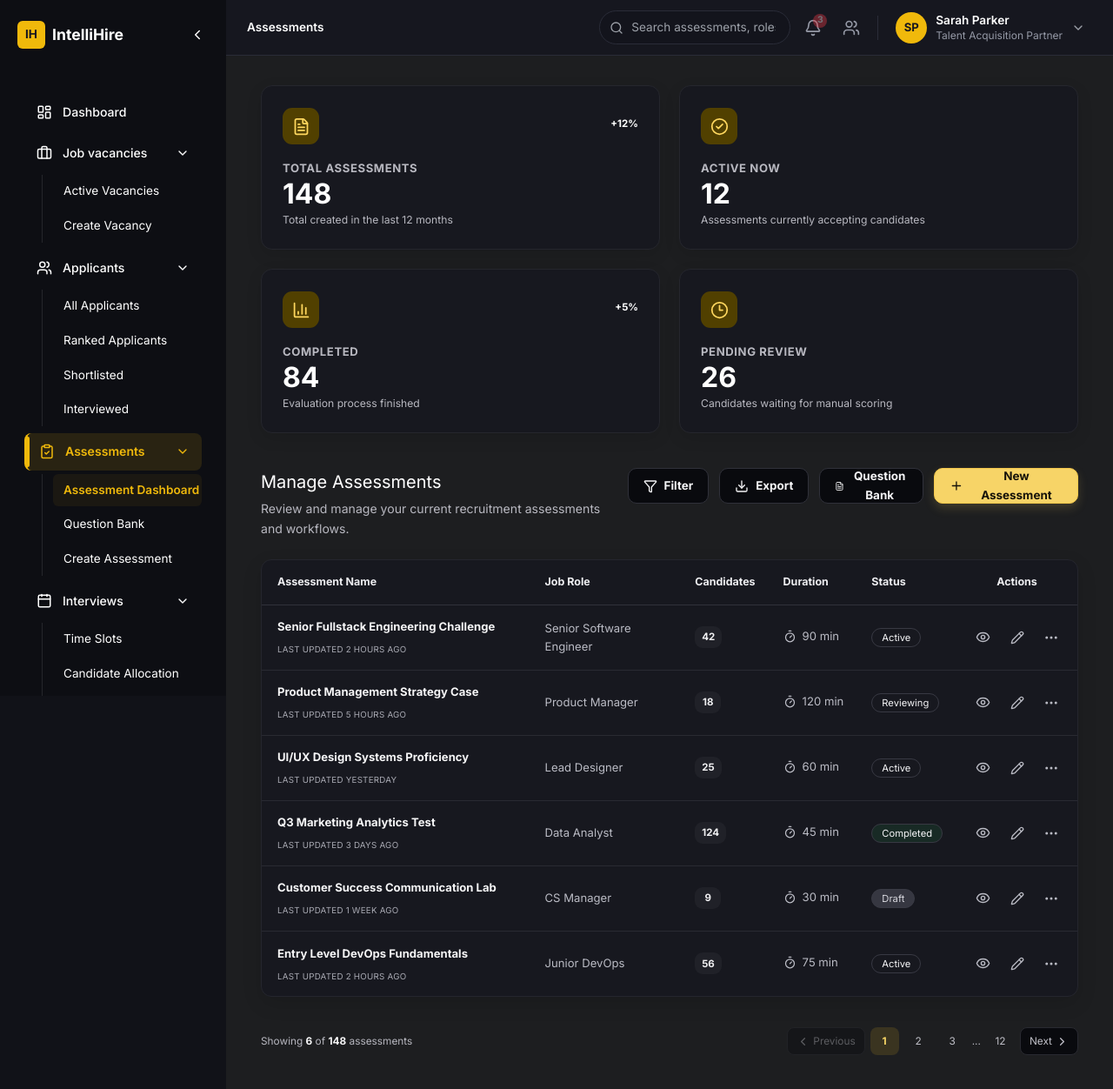
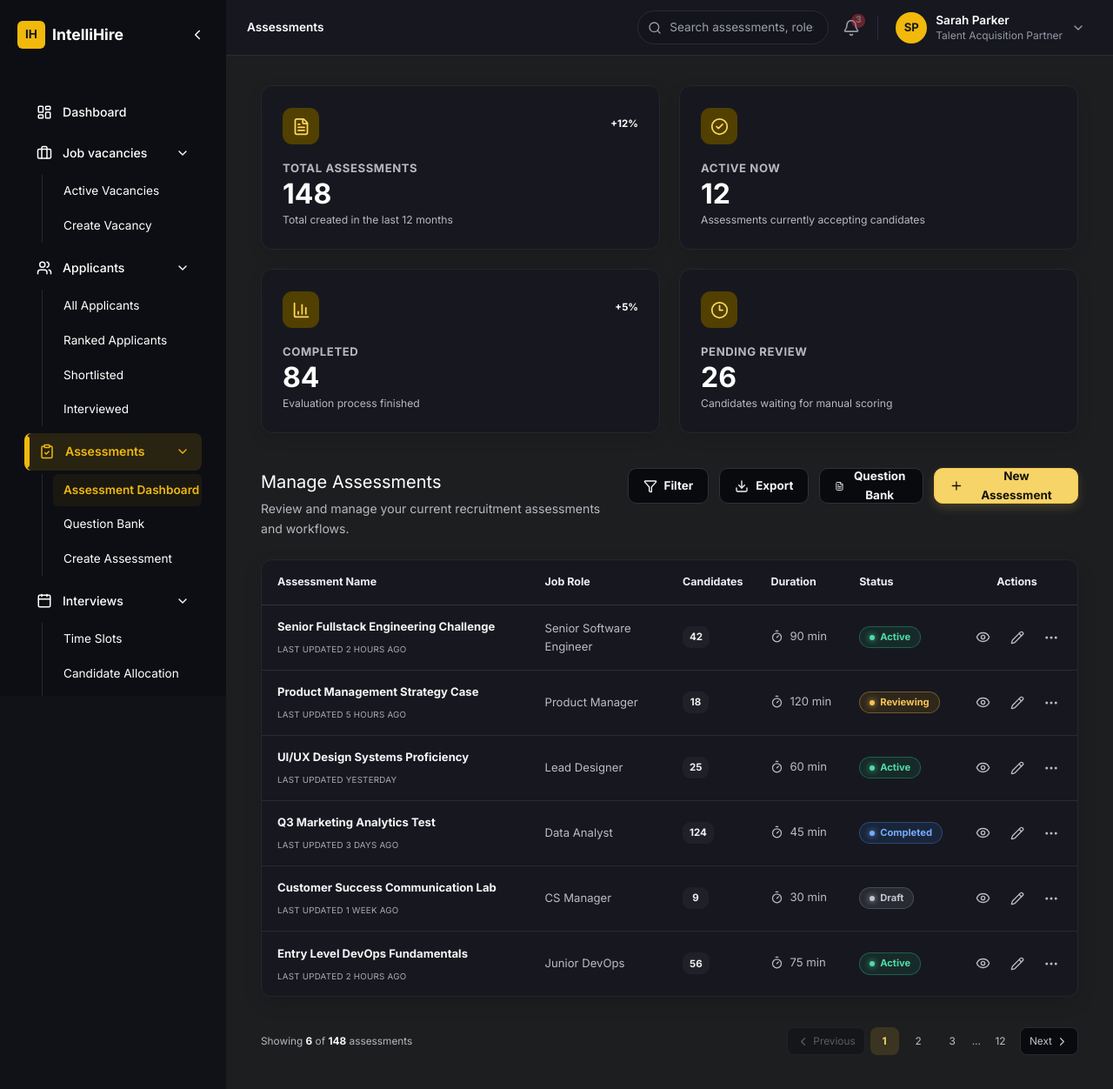
Before and after one commit to IntelliHire-project/Source-code, a React (Create React App) app in the folder frontend/: page /recruiter/assessments in a window 1280 px wide. Shown: the whole page at 87% size. Built offline with nearby package versions, Linux system fonts and the light colour scheme.

Commit message:
Week 08: Scrum 70: feat: update TopBar component by removing community icon and enhance assessment status styles in AssessmentsPage

```diff
--- a/frontend/src/components/TopBar/TopBar.jsx
+++ b/frontend/src/components/TopBar/TopBar.jsx
@@ -3,7 +3,6 @@ import { Link, useLocation } from 'react-router-dom';
 import {
   Search,
   Bell,
-  Users,
   ChevronDown,
   User,
   Settings,
@@ -32,7 +31,6 @@ import './TopBar.css';
  * @param {string}  [searchPlaceholder]   - Placeholder text for search input.
  * @param {Function}[onSearch]            - Called with the search query string.
  * @param {Function}[onNotificationClick] - Called when the bell icon is clicked.
- * @param {Function}[onCommunityClick]    - Called when the community icon is clicked.
  * @param {Function}[onProfileClick]      - Called when "Profile" is selected from dropdown.
  * @param {Function}[onSettingsClick]     - Called when "Settings" is selected from dropdown.
  * @param {Function}[onLogout]            - Called when "Logout" is selected from dropdown.
@@ -107,7 +105,6 @@ function TopBar({
   searchPlaceholder = 'Search…',
   onSearch,
   onNotificationClick,
-  onCommunityClick,
   onProfileClick,
   onSettingsClick,
   onLogout,
@@ -249,16 +246,6 @@ function TopBar({
           )}
         </button>
 
-        {/* Community */}
-        <button
-          className="topbar__icon-btn"
-          onClick={onCommunityClick}
-          aria-label="Community"
-          type="button"
-        >
-          <Users />
-        </button>
-
         <span className="topbar__divider" aria-hidden="true" />
 
         {/* Profile */}
--- a/frontend/src/pages/recruiter/Assessments/AssessmentsPage.css
+++ b/frontend/src/pages/recruiter/Assessments/AssessmentsPage.css
@@ -33,8 +33,13 @@
 .assessment-table td small { display: block; color: #a9aab3; font-size: .61rem; letter-spacing: .025em; text-transform: uppercase; }
 .candidate-count { display: inline-flex; min-width: 30px; height: 25px; padding: 0 8px; align-items: center; justify-content: center; border-radius: 9px; background: #202128; color: #f0f0f2; font-size: .72rem; font-weight: 700; }
 .duration { display: inline-flex; align-items: center; gap: 7px; white-space: nowrap; }
-.assessment-status { display: inline-flex; padding: 3px 11px; border: 1px solid #383943; border-radius: 999px; color: #f5f5f7; font-size: .7rem; line-height: 1.25; }
-.status-draft { border-color: #3a3b45; background: #363741; color: #d6d6dc; }
+.assessment-status { display: inline-flex; align-items: center; gap: 6px; padding: 5px 11px; border: 1px solid transparent; border-radius: 999px; font-size: .7rem; font-weight: 700; line-height: 1.2; }
+.assessment-status::before { content: ''; width: 6px; height: 6px; flex: none; border-radius: 50%; background: currentColor; box-shadow: 0 0 7px currentColor; }
+.status-active { border-color: rgba(48, 207, 151, .32); background: rgba(26, 116, 87, .2); color: #4fdaa9; }
+.status-reviewing { border-color: rgba(249, 190, 63, .34); background: rgba(143, 100, 20, .2); color: #f7c451; }
+.status-completed { border-color: rgba(80, 145, 255, .34); background: rgba(36, 90, 167, .2); color: #75aaff; }
+.status-draft { border-color: rgba(155, 158, 174, .28); background: rgba(82, 84, 96, .32); color: #c1c3ce; }
+.status-archived { border-color: rgba(232, 99, 112, .3); background: rgba(131, 40, 51, .2); color: #ef7b87; }
 .assessment-actions { display: flex; justify-content: center; gap: 10px; }
 .assessment-actions button { width: 29px; height: 29px; padding: 0; border: 0; border-radius: 6px; display: grid; place-items: center; background: transparent; color: #b9bac3; cursor: pointer; }
 .assessment-actions button:hover { background: #2b2c34; color: #f7d467; }
```
